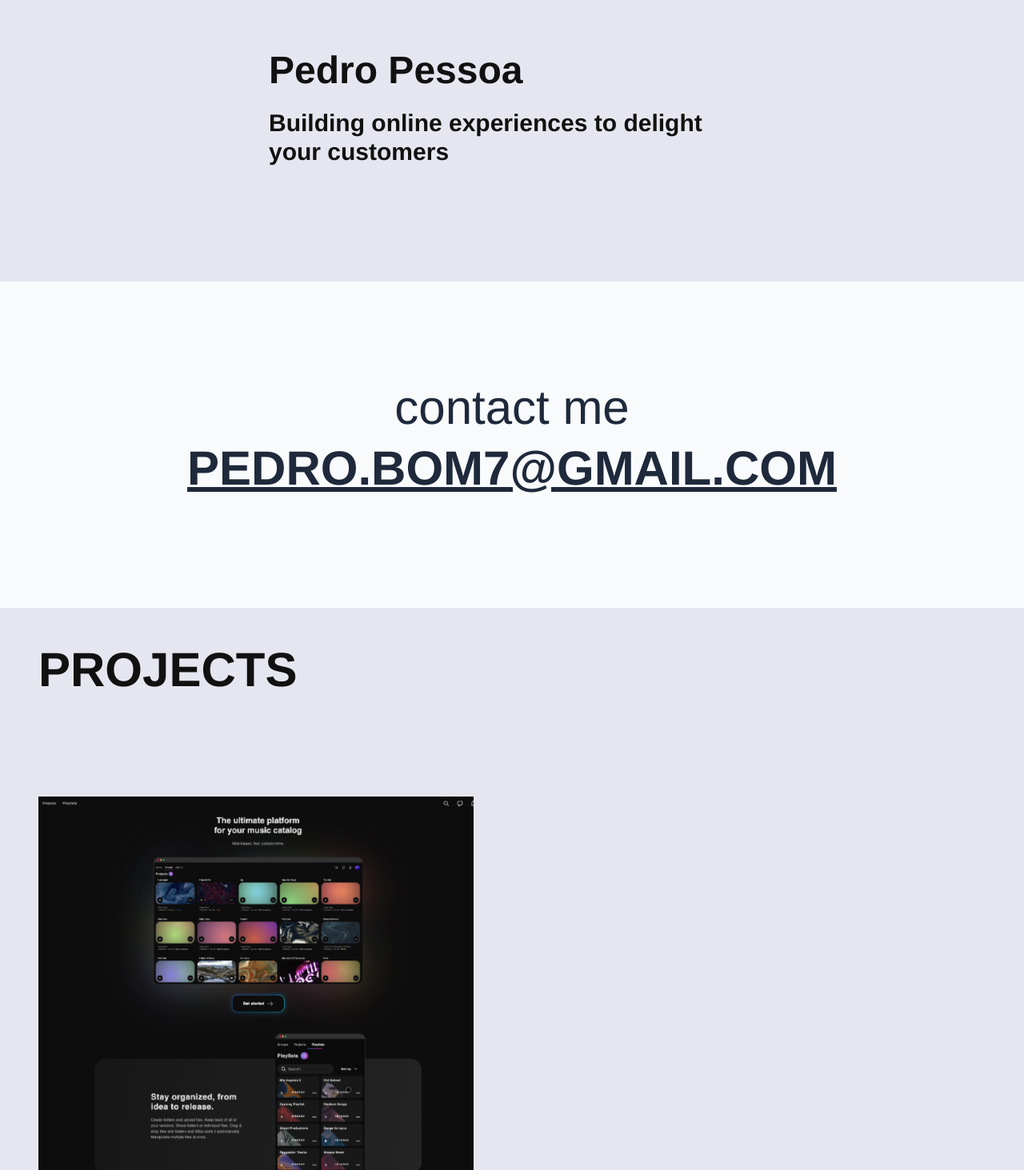
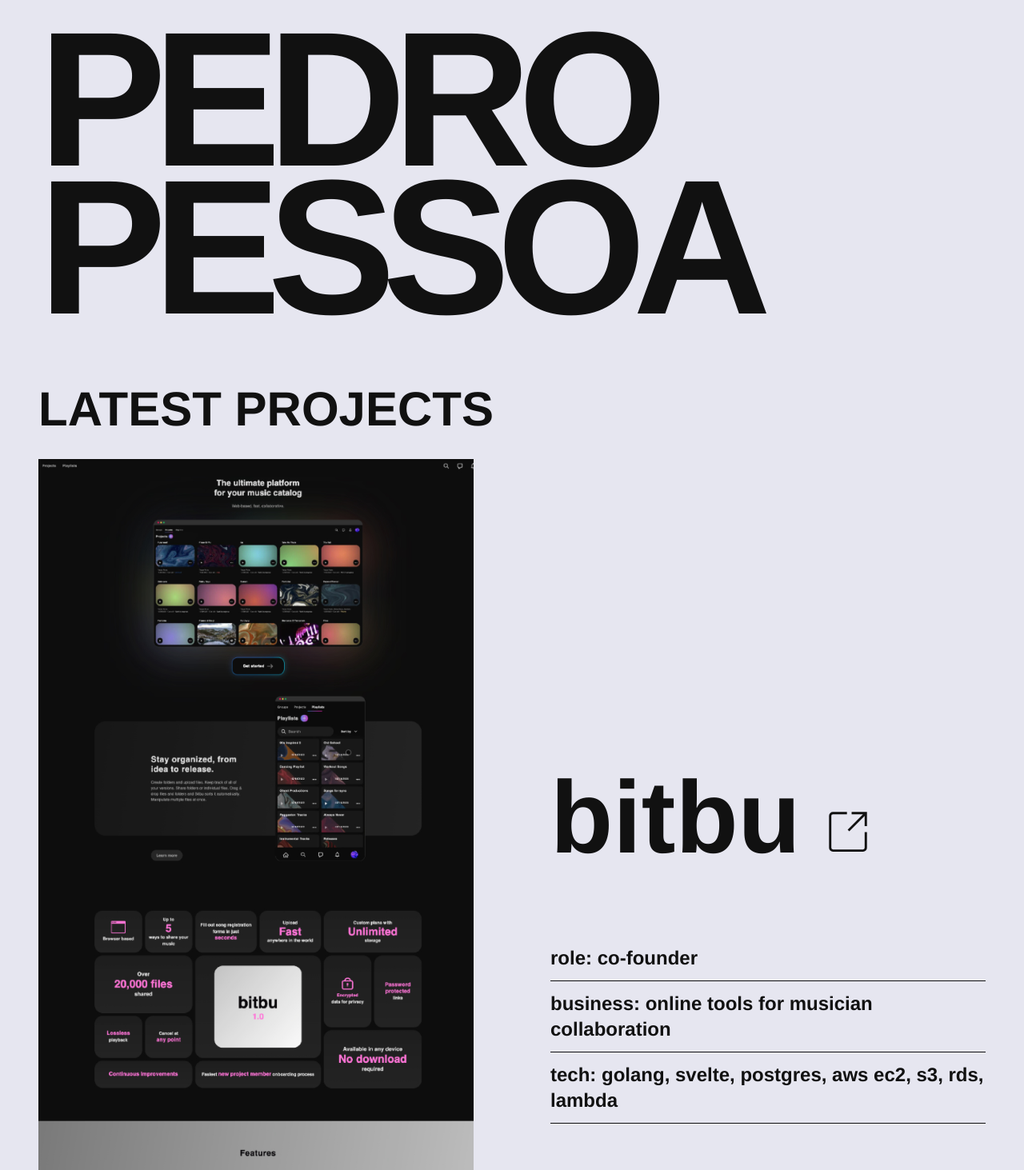
Before and after one commit to pedroperson/porfolio, a website: page public/index.html in a window 1280 px wide. Shown: the top 1463 px of the page at 80% size. Drawn offline with Linux system fonts and the light colour scheme.

Commit message:
new hero with the big pedro pessoa

```diff
--- a/public/index.html
+++ b/public/index.html
@@ -15,32 +15,19 @@
 
     <main>
 <section
-  class="my-page-width pt-16 flex flex-col items-start justify-center gap-4 font-bold py-32"
-  style="max-width: 44rem"
+  class="my-page-width flex flex-col items-start justify-center gap-4 font-bold pt-8 pb-8"
   data-color="[10, 10, 10]"
 >
-  <h1 class="font-bold text-5xl mb-2">Pedro Pessoa</h1>
-  <p class="text-3xl mx-auto mb-4">
-    Building online experiences to delight your customers
-  </p>
-
+  <h1
+    class="font-bold uppercase text-[5rem] xs:text-[7rem] sm:text-[8rem] md:text-[10rem] lg:text-[12rem] xl:text-[15rem]"
+    style="line-height: 0.77em; letter-spacing: -0.07em"
+  >
+    Pedro Pessoa
+  </h1>
 </section>
 
-<div
-  class="flex flex-col gap-4 bg-slate-50 text-slate-800 text-2xl md:text-4xl lg:text-6xl py-32 text-center text-bold"
->
-  <div class="my-page-width">
-    <p>contact me</p>
-    <a
-      class="underline uppercase inline-block font-bold p-4"
-      href="mailto:pedro.bom7@gmail.com"
-      >pedro.bom7@gmail.com</a
-    >
-  </div>
-</div>
-
 <section class="my-page-width mt-12">
-  <h2 class="font-bold uppercase text-4xl lg:text-6xl">Projects</h2>
+  <h2 class="font-bold uppercase text-4xl lg:text-6xl mb-8">Latest projects</h2>
    <div
   class="my-flipping-section flex gap-16 sm:gap-10 lg:gap-20 xl:gap-24 flex-col md:flex-row flex-nowrap js-bg-color pt-8 md:pt-16 lg:pt-32 lowercase"
   data-color="[230,230,240]"
@@ -52,7 +39,7 @@
       <h3 class="inline font-bold text-5xl sm:text-6xl lg:text-8xl xl:text-9xl">
         bitbu
       </h3>
-      <span class="inline-block w-12"><svg fill="none" viewBox="0 0 83 87">
+      <span class="inline-block w-12 pt-4"><svg fill="none" viewBox="0 0 83 87">
   <path
     stroke="currentColor"
     stroke-width="5"
@@ -102,7 +89,7 @@
       <h3 class="inline font-bold text-5xl sm:text-6xl lg:text-8xl xl:text-9xl">
         Ludlow Kingsley
       </h3>
-      <span class="inline-block w-12"><svg fill="none" viewBox="0 0 83 87">
+      <span class="inline-block w-12 pt-4"><svg fill="none" viewBox="0 0 83 87">
   <path
     stroke="currentColor"
     stroke-width="5"
@@ -152,7 +139,7 @@
       <h3 class="inline font-bold text-5xl sm:text-6xl lg:text-8xl xl:text-9xl">
         Jerde
       </h3>
-      <span class="inline-block w-12"><svg fill="none" viewBox="0 0 83 87">
+      <span class="inline-block w-12 pt-4"><svg fill="none" viewBox="0 0 83 87">
   <path
     stroke="currentColor"
     stroke-width="5"
@@ -202,7 +189,7 @@
       <h3 class="inline font-bold text-5xl sm:text-6xl lg:text-8xl xl:text-9xl">
         Heloisa Prieto
       </h3>
-      <span class="inline-block w-12"><svg fill="none" viewBox="0 0 83 87">
+      <span class="inline-block w-12 pt-4"><svg fill="none" viewBox="0 0 83 87">
   <path
     stroke="currentColor"
     stroke-width="5"
@@ -252,7 +239,7 @@
       <h3 class="inline font-bold text-5xl sm:text-6xl lg:text-8xl xl:text-9xl">
         JM Agency
       </h3>
-      <span class="inline-block w-12"><svg fill="none" viewBox="0 0 83 87">
+      <span class="inline-block w-12 pt-4"><svg fill="none" viewBox="0 0 83 87">
   <path
     stroke="currentColor"
     stroke-width="5"
@@ -422,11 +409,22 @@
 </main>
 
     <footer>
-<div class="flex flex-col gap-4 bg-slate-50 text-slate-800 text-xl py-32">
+
+<div
+  class="flex flex-col gap-4 bg-slate-50 text-slate-800 text-2xl md:text-4xl lg:text-6xl py-32 text-center text-bold"
+>
   <div class="my-page-width">
     <p>contact me</p>
-    <a class="underline" href="@mail:pedro.bom7@gmail.com"
+    <a
+      class="underline uppercase block font-bold p-4"
+      href="mailto:pedro.bom7@gmail.com"
       >pedro.bom7@gmail.com</a
+    >
+
+    <a
+      class="underline uppercase block font-bold p-4"
+      href="https://github.com/pedroperson"
+      >github/pedroperson</a
     >
   </div>
 </div>
--- a/tailwind.config.js
+++ b/tailwind.config.js
@@ -11,6 +11,9 @@
           200: "#888883",
         },
       },
+      screens: {
+        xs: "475px",
+      },
     },
   },
   plugins: [],
--- a/templates/main.css
+++ b/templates/main.css
@@ -80,6 +80,11 @@
   transform: translate(-50%, 0);
 }
 
+/* pt-8 md:pt-16 lg:pt-32 */
+
+.my-flipping-section:first-of-type {
+  padding-top: 0;
+}
 @media (min-width: 768px) {
   .my-flipping-section {
     margin-top: -12em;
@@ -105,12 +110,12 @@
 
 @media (min-width: 1100px) {
   .my-flipping-section {
-    margin-top: -24em;
+    margin-top: -16em;
   }
 
   .my-flipping-section .my-flipping-section__text {
-    padding-top: 24em;
-    padding-bottom: 24em;
+    padding-top: 16em;
+    padding-bottom: 16em;
   }
 
   .my-flipping-section:first-of-type .my-flipping-section__text {
```
Also changed, not shown: templates/components/footer.html (+13 -2 lines), templates/components/offset-blocks.html (+1 -1 lines), templates/pages/index.html (+8 -67 lines), public/style.css.
